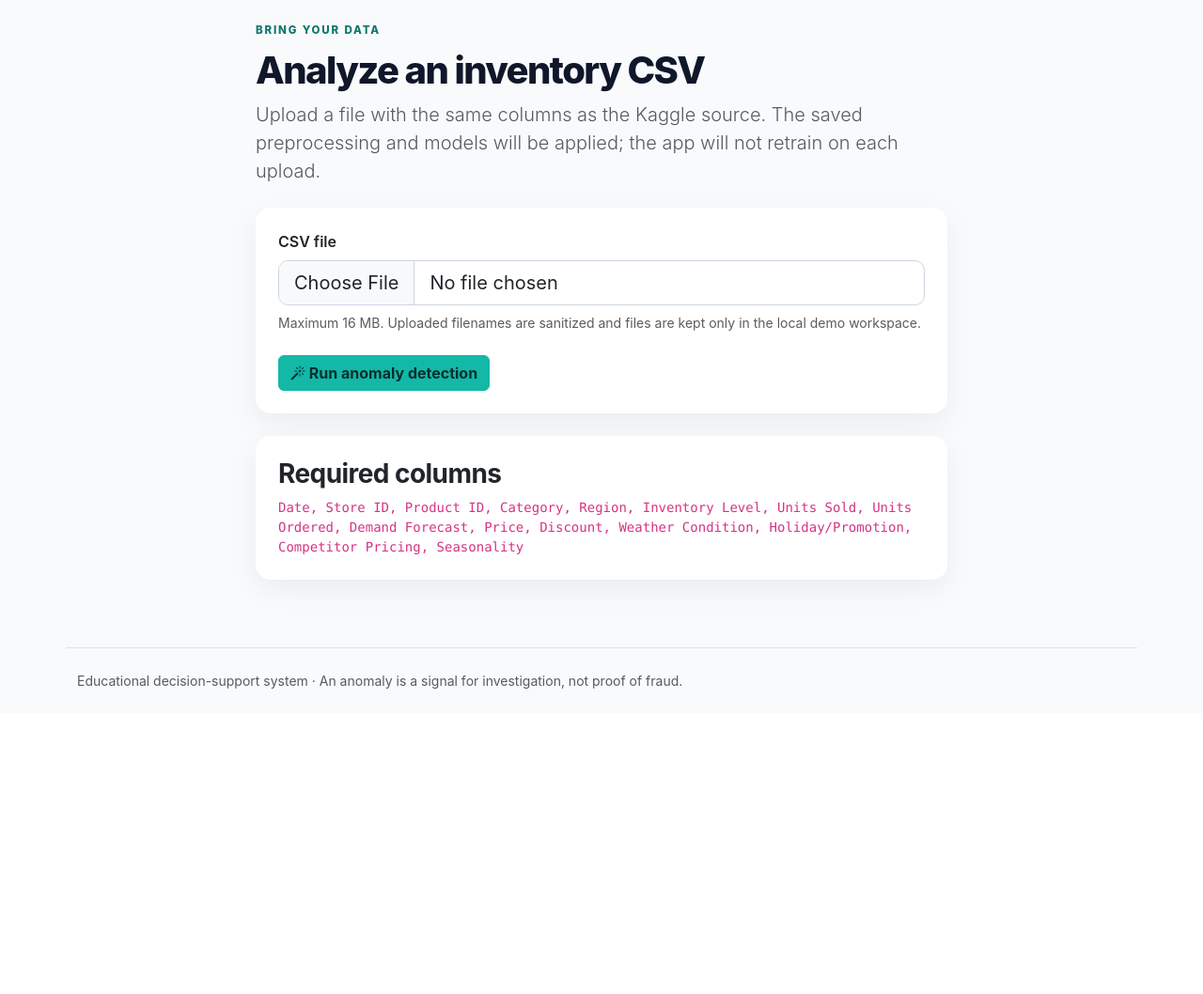
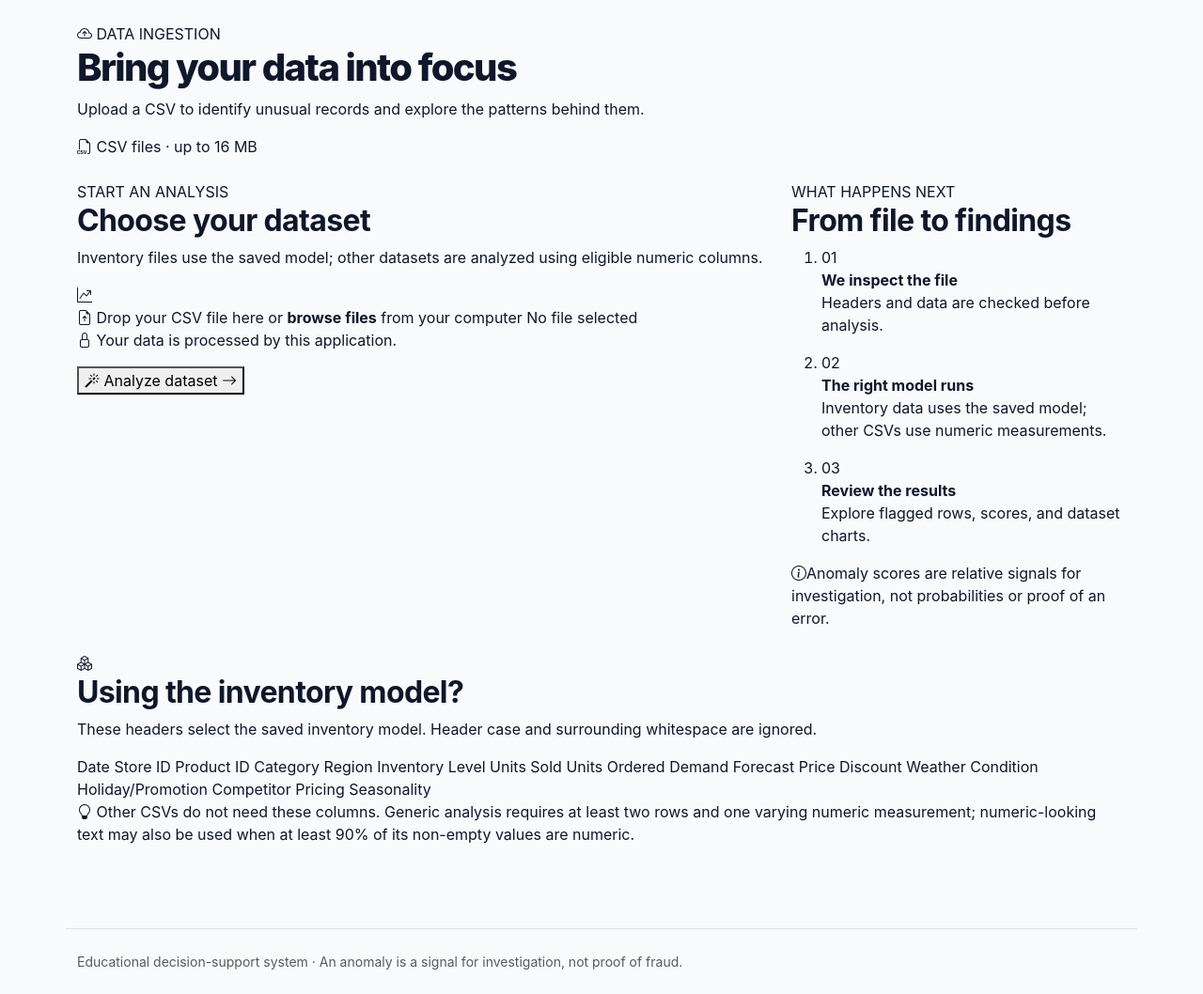
Before and after one commit to ayeshawaheed453-9/Inventory-Anomaly-Detection-using-machine-learning, a Flask app: page /upload in a window 1280 px wide. Shown: the part 60-1118 px from the top of the page at 94% size. Before the commit the page ends 793 px from the top, so only its background shows below. Run offline with Flask 3, Linux system fonts and the light colour scheme.

Commit message:
Revamp upload page for CSV data ingestion
Updated the upload page layout and improved user guidance for CSV uploads.

```diff
--- a/templates/upload.html
+++ b/templates/upload.html
@@ -1 +1,141 @@
-{% extends 'base.html' %}{% block title %}Upload CSV · Inventory Intelligence{% endblock %}{% block content %}<div class="row justify-content-center"><div class="col-lg-8"><div class="eyebrow">BRING YOUR DATA</div><h1>Analyze an inventory CSV</h1><p class="lead text-muted">Upload a file with the same columns as the Kaggle source. The saved preprocessing and models will be applied; the app will not retrain on each upload.</p><div class="card p-4 mt-4"><form method="post" enctype="multipart/form-data"><label class="form-label fw-semibold">CSV file</label><input class="form-control form-control-lg" name="file" type="file" accept=".csv" required><small class="text-muted d-block mt-2">Maximum 16 MB. Uploaded filenames are sanitized and files are kept only in the local demo workspace.</small><button class="btn btn-teal mt-4" type="submit"><i class="bi bi-magic"></i> Run anomaly detection</button></form></div><div class="card p-4 mt-4"><h3>Required columns</h3><code>Date, Store ID, Product ID, Category, Region, Inventory Level, Units Sold, Units Ordered, Demand Forecast, Price, Discount, Weather Condition, Holiday/Promotion, Competitor Pricing, Seasonality</code></div></div></div>{% endblock %}
+{% extends 'base.html' %}
+{% block title %}Upload CSV · Inventory Intelligence{% endblock %}
+{% block content %}
+<section class="upload-hero mb-4">
+  <div class="upload-hero-content">
+    <div>
+      <div class="upload-eyebrow"><span class="upload-hero-icon"><i class="bi bi-cloud-arrow-up"></i></span> DATA INGESTION</div>
+      <h1>Bring your data into focus</h1>
+      <p>Upload a CSV to identify unusual records and explore the patterns behind them.</p>
+    </div>
+    <span class="upload-format-badge"><i class="bi bi-filetype-csv"></i> CSV files · up to 16 MB</span>
+  </div>
+</section>
+
+<div class="row g-4 upload-layout">
+  <div class="col-lg-8">
+    <section class="upload-panel h-100">
+      <div class="upload-panel-heading">
+        <div>
+          <span class="upload-panel-kicker">START AN ANALYSIS</span>
+          <h2>Choose your dataset</h2>
+          <p>Inventory files use the saved model; other datasets are analyzed using eligible numeric columns.</p>
+        </div>
+        <span class="upload-panel-mark"><i class="bi bi-graph-up-arrow"></i></span>
+      </div>
+
+      <form id="uploadForm" method="post" enctype="multipart/form-data">
+        <label class="upload-dropzone" id="dropZone" for="csvFile" tabindex="0">
+          <input id="csvFile" class="visually-hidden" name="file" type="file" accept=".csv,text/csv" required aria-describedby="uploadHelp fileSelection">
+          <span class="upload-drop-icon"><i class="bi bi-file-earmark-arrow-up"></i></span>
+          <span class="upload-drop-title">Drop your CSV file here</span>
+          <span class="upload-drop-copy">or <strong>browse files</strong> from your computer</span>
+          <span class="upload-file-selection" id="fileSelection" aria-live="polite">No file selected</span>
+        </label>
+        <div id="fileError" class="alert alert-danger d-none mt-3 mb-0" role="alert"></div>
+        <div class="upload-submit-row">
+          <p id="uploadHelp"><i class="bi bi-lock"></i> Your data is processed by this application.</p>
+          <button class="upload-submit" type="submit"><i class="bi bi-magic"></i> Analyze dataset <i class="bi bi-arrow-right"></i></button>
+        </div>
+      </form>
+    </section>
+  </div>
+
+  <div class="col-lg-4">
+    <aside class="upload-process h-100">
+      <span class="upload-panel-kicker">WHAT HAPPENS NEXT</span>
+      <h2>From file to findings</h2>
+      <ol class="upload-steps">
+        <li>
+          <span class="upload-step-number">01</span>
+          <div><strong>We inspect the file</strong><p>Headers and data are checked before analysis.</p></div>
+        </li>
+        <li>
+          <span class="upload-step-number">02</span>
+          <div><strong>The right model runs</strong><p>Inventory data uses the saved model; other CSVs use numeric measurements.</p></div>
+        </li>
+        <li>
+          <span class="upload-step-number">03</span>
+          <div><strong>Review the results</strong><p>Explore flagged rows, scores, and dataset charts.</p></div>
+        </li>
+      </ol>
+      <div class="upload-score-note"><i class="bi bi-info-circle"></i><span>Anomaly scores are relative signals for investigation, not probabilities or proof of an error.</span></div>
+    </aside>
+  </div>
+
+  <div class="col-12">
+    <section class="upload-schema">
+      <div class="upload-schema-heading">
+        <span class="upload-schema-icon"><i class="bi bi-boxes"></i></span>
+        <div><h2>Using the inventory model?</h2><p>These headers select the saved inventory model. Header case and surrounding whitespace are ignored.</p></div>
+      </div>
+      <div class="upload-column-list">
+        {% for column in ['Date', 'Store ID', 'Product ID', 'Category', 'Region', 'Inventory Level', 'Units Sold', 'Units Ordered', 'Demand Forecast', 'Price', 'Discount', 'Weather Condition', 'Holiday/Promotion', 'Competitor Pricing', 'Seasonality'] %}
+        <span>{{ column }}</span>
+        {% endfor %}
+      </div>
+      <p class="upload-schema-footnote"><i class="bi bi-lightbulb"></i> Other CSVs do not need these columns. Generic analysis requires at least two rows and one varying numeric measurement; numeric-looking text may also be used when at least 90% of its non-empty values are numeric.</p>
+    </section>
+  </div>
+</div>
+
+<script>
+  const fileInput = document.getElementById('csvFile');
+  const dropZone = document.getElementById('dropZone');
+  const fileSelection = document.getElementById('fileSelection');
+  const fileError = document.getElementById('fileError');
+  const maxFileSize = 16 * 1024 * 1024;
+
+  function showFile(file) {
+    fileError.classList.add('d-none');
+    fileError.textContent = '';
+    if (!file.name.toLowerCase().endsWith('.csv')) {
+      fileError.textContent = 'Please choose a CSV file.';
+      fileError.classList.remove('d-none');
+      fileInput.value = '';
+      return;
+    }
+    if (file.size > maxFileSize) {
+      fileError.textContent = 'This file is larger than 16 MB. Please choose a smaller CSV.';
+      fileError.classList.remove('d-none');
+      fileInput.value = '';
+      return;
+    }
+
+    const size = file.size < 1024 * 1024
+      ? `${Math.max(1, Math.round(file.size / 1024))} KB`
+      : `${(file.size / (1024 * 1024)).toFixed(2)} MB`;
+    fileSelection.textContent = `${file.name} · ${size}`;
+    dropZone.classList.add('has-file');
+  }
+
+  fileInput.addEventListener('change', function () {
+    dropZone.classList.remove('has-file');
+    fileSelection.textContent = 'No file selected';
+    if (fileInput.files.length) showFile(fileInput.files[0]);
+  });
+
+  dropZone.addEventListener('keydown', function (event) {
+    if (event.key === 'Enter' || event.key === ' ') {
+      event.preventDefault();
+      fileInput.click();
+    }
+  });
+  dropZone.addEventListener('dragover', function (event) {
+    event.preventDefault();
+    dropZone.classList.add('is-dragging');
+  });
+  dropZone.addEventListener('dragleave', function (event) {
+    if (!dropZone.contains(event.relatedTarget)) dropZone.classList.remove('is-dragging');
+  });
+  dropZone.addEventListener('drop', function (event) {
+    event.preventDefault();
+    dropZone.classList.remove('is-dragging');
+    if (!event.dataTransfer.files.length) return;
+    fileInput.files = event.dataTransfer.files;
+    dropZone.classList.remove('has-file');
+    fileSelection.textContent = 'No file selected';
+    showFile(fileInput.files[0]);
+  });
+</script>
+{% endblock %}
```
